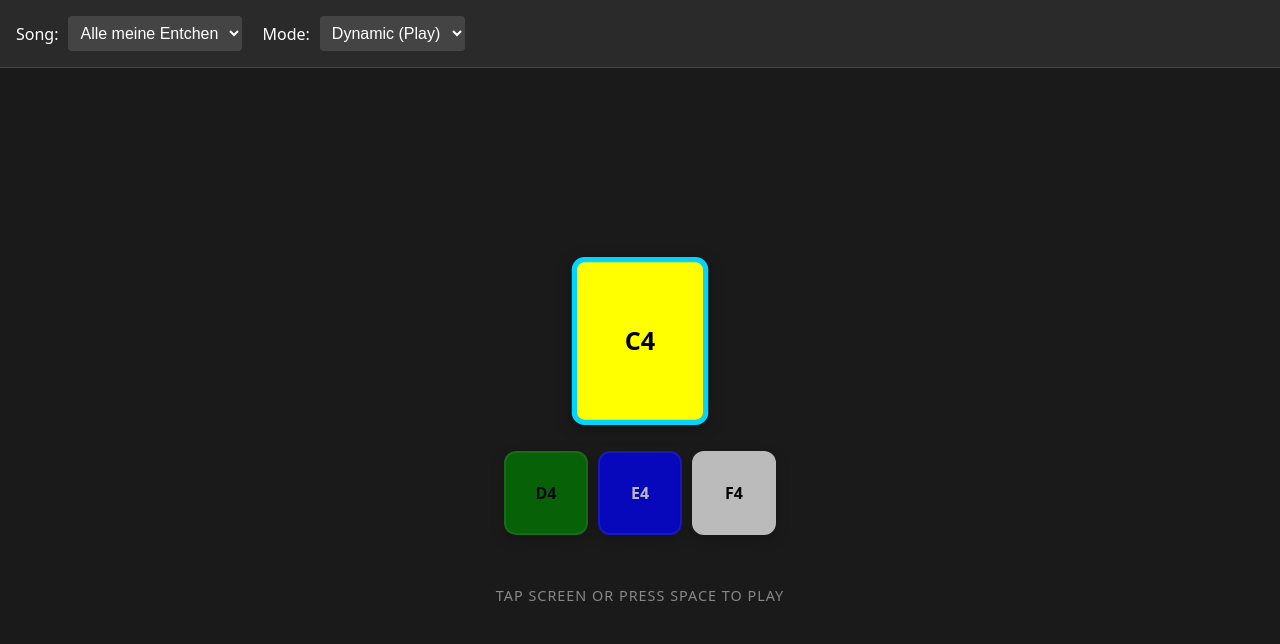
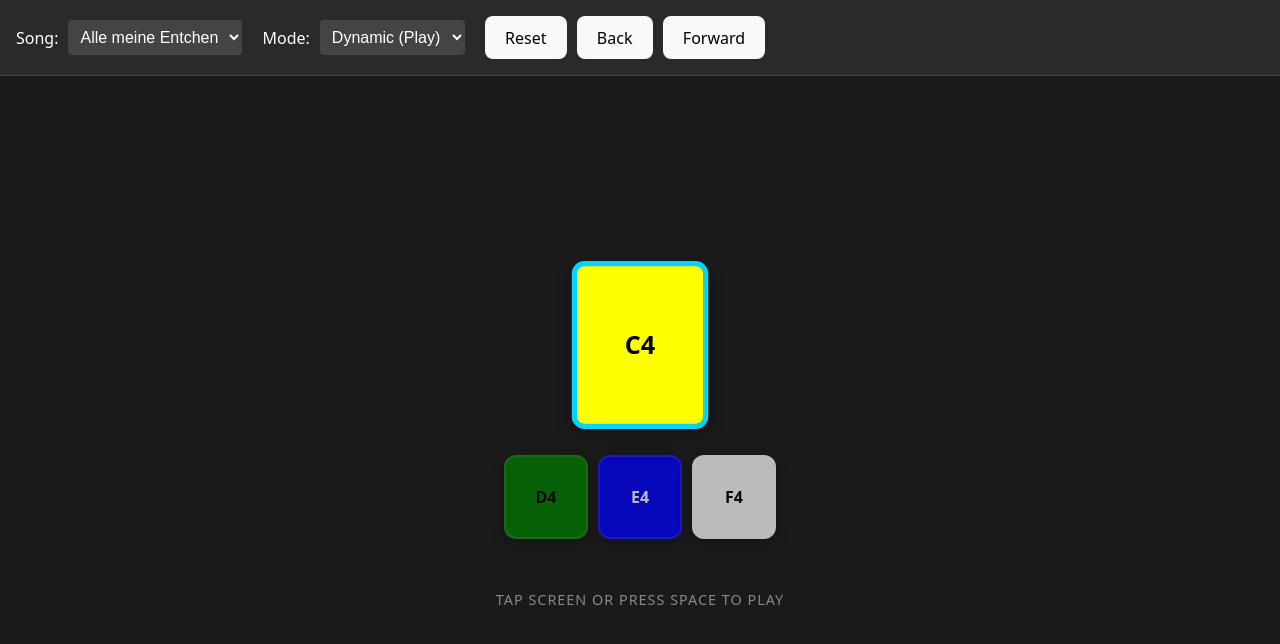
Before and after one commit to kopp/make-that-pipe-sound, a React (Vite) app: page / in a window 1280 px wide. Shown: the top 644 px of the page. Built offline with nearby package versions, Linux system fonts and the light colour scheme.

Commit message:
add buttons to go to next/previous note

```diff
--- a/src/App.tsx
+++ b/src/App.tsx
@@ -59,14 +59,28 @@ export default function App() {
     setCurrentIndex((prev) => (prev < notes.length - 1 ? prev + 1 : 0));
   }, [notes.length]);
 
+  // Go to previous note (wrap to end if at start)
+  const prevNote = useCallback(() => {
+    setCurrentIndex((prev) => {
+      if (notes.length === 0) return 0;
+      return prev > 0 ? prev - 1 : notes.length - 1;
+    });
+  }, [notes.length]);
+
+  // Reset to first note
+  const resetNotes = useCallback(() => {
+    setCurrentIndex(0);
+  }, []);
+
   // Handle keyboard (Space or Enter to advance)
   useEffect(() => {
     const handleKeyDown = (e: KeyboardEvent) => {
       if (e.code === "Space" || e.code === "Enter") nextNote();
+      else if (e.code === "ArrowLeft") prevNote();
     };
     window.addEventListener("keydown", handleKeyDown);
     return () => window.removeEventListener("keydown", handleKeyDown);
-  }, [nextNote]);
+  }, [nextNote, prevNote]);
 
   // Reset index when song changes
   useEffect(() => {
@@ -102,6 +116,30 @@ export default function App() {
             <option value="static">Static (Scroll)</option>
             <option value="dynamic">Dynamic (Play)</option>
           </select>
+        </div>
+
+        <div style={styles.controlGroup}>
+          <button
+            style={styles.button}
+            onClick={resetNotes}
+            aria-label="Reset to first note"
+          >
+            Reset
+          </button>
+          <button
+            style={styles.button}
+            onClick={prevNote}
+            aria-label="Previous note"
+          >
+            Back
+          </button>
+          <button
+            style={styles.button}
+            onClick={nextNote}
+            aria-label="Next note"
+          >
+            Forward
+          </button>
         </div>
       </header>
 
```
